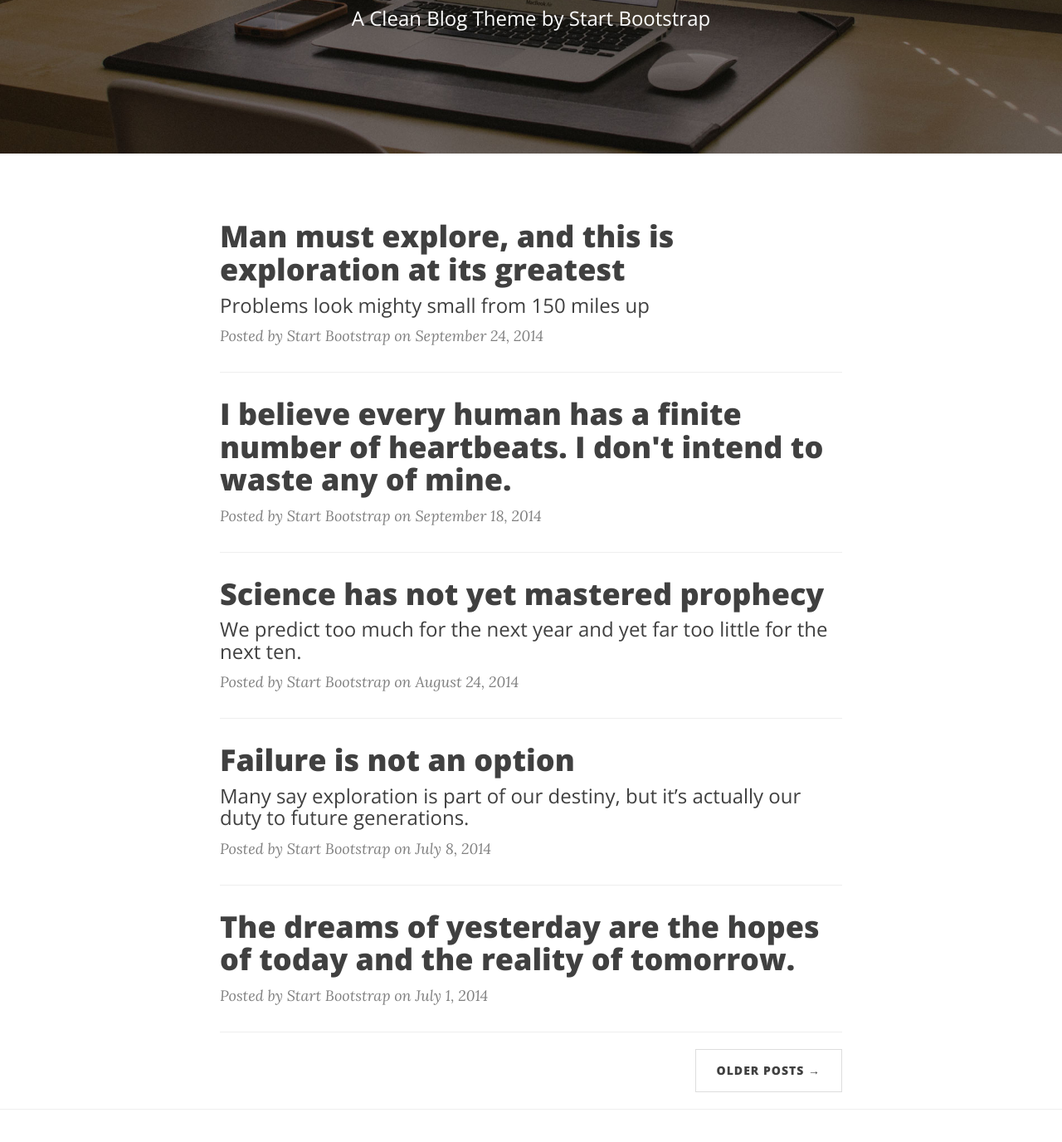
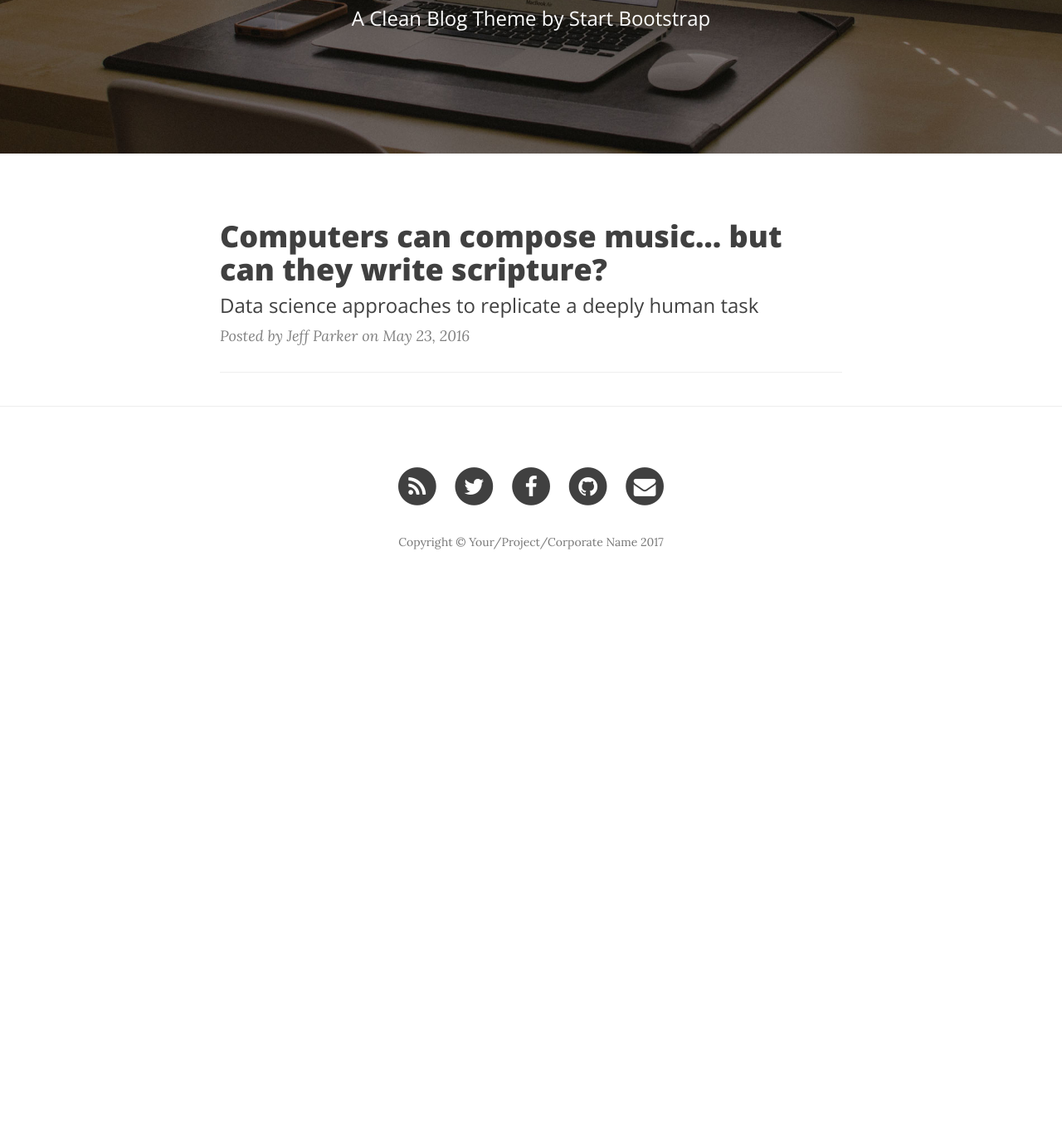
Before and after one commit to jeffreyxparker/jeffreyxparker.github.io, a Jekyll site: the page built from index.html, in a window 1280 px wide and 1400 px high, scrolled down 263 px. Shown: the top 1376 px of the window at 83% size. Built offline with Jekyll 4.4.1, drawn with Linux system fonts in a browser that asks for light colours; nearby versions of some CDN libraries; the list of posts is cut into pages by our own code; after the commit the page ends 992 px from its top, so only the background shows below that; some of the changed lines change nothing that is shown.

Commit message:
Adding first blog - computers_writing_scripture

```diff
--- a/_config.yml
+++ b/_config.yml
@@ -21,6 +21,6 @@ markdown: kramdown
 highlighter: rouge
 permalink: pretty
 paginate: 5
-exclude: ["less","node_modules","Gruntfile.js","package.json","README.md"]
+exclude: ["less","node_modules","Gruntfile.js","package.json","README.md","_trash"]
 
-gems: [jekyll-paginate, jekyll-feed]
+plugins: [jekyll-paginate, jekyll-feed]
--- /dev/null
+++ b/_posts/2016-05-23-computers-writing-scripture.markdown
@@ -0,0 +1,134 @@
+---
+layout:     post
+title:      "Computers can compose music… but can they write scripture?"
+subtitle:   "Data science approaches to replicate a deeply human task"
+date:       2016-05-23 12:00:00
+author:     "Jeff Parker"
+header-img: "img/newtestament_0.jpg"
+---
+<p><i><b>NOTE: Originally composed for <a href = "http://sites.northwestern.edu/msia/2017/05/23/computers-can-compose-music-but-can-they-write-scripture/">Northwestern's Master of Analytics (MSIA) Student Research Blog</a> and posted May 23rd, 2016. I was a student in the program at the time of posting.</b></i></p>
+<p>I was so impressed to learn from a peer that computer programs have been written to compose music. Music is widely considered an art that takes innately human abilities to craft pleasing sounds. Computers are dull and inanimate while music is alive and human. I do not have a musical background, but after investigating this “artificial” music, I realized that the programs analyze sounds and patterns to piece together new compositions.</p>
+
+<p>So if computers can compose music, something so deeply personal and human, I thought, what else deeply personal can they do? An idea sparked when I asked my wife late at night to tell me her favorite scripture verse in lieu of reading a chapter as is our nightly custom. My wife was too sleepy to read, in her drowsy voice gabbled what sounded like a random assortment of the most common biblical words, “For behold, thus sayeth the Lord, verily I say unto thee, that…” It was hilarious, but to the untrained ear, could have passed as a legitimate passage.</p>
+
+<p>The English language, much like music, follows certain patterns – any English major would agree. There are subjects and predicates instead of tunes; nouns and verbs instead of notes. The language of the ancient Jewish, Greek and Roman authors as translated by English monks certainly follows a very distinct pattern. Many bible scholars and linguistic experts have written much on this. I thought I might try my hand at using a computer to “artificially” write scripture.</p>
+
+<p>I should note that the Bible is something that is deeply personal and intimate for many people (as is music). For others, it is a very divisive subject. My humble attempts here are not to make a mockery of the Bible or to advocate it, but rather just to explore linguistic patterns using a scientific process. Wherever you fall on a religious spectrum, I think much can be learned from this type of text analysis. For instance, there are 5,975 unique words in 7,958 verses in the King James Version of the New Testament. I decided to focus solely on the New Testament, because 1) it is more recent, 2) it takes place over a shorter period of time than the Old Testament and 3) it is both shorter for computing purposes and easier to understand. All my R code can be found <a href = "https://github.com/jeffreyxparker/scripture_analysis/tree/master">here</a>. Below are the most common terms in the New Testament (“the”, “and”, and “that” are excluded):</p>
+
+<a href="#">
+    <img src="{{ site.baseurl }}/img/computers_writing_scripture_img1.png" alt="Post Sample Image">
+</a>
+
+<p>Just using the most common words, I can manually piece together something that sounds like a scripture verse:</p>
+
+<p>“<font face = "Old English Text MT" size = "6">A</font>ND UNTO HIM THAT ARE MAN, THOU SHALL DOETH ALL THINGS THAT WERE FROM THE LORD GOD, FOR THEY THAT ARE WITH THEM ARE THEY WHICH HAVE NOT, SAID JESUS” </p>
+
+<h2>Approach 1 – Subsequent Terms</h2>
+
+<p>I decided on three approaches to craft my “artificial” scripture. The first is to pick a first word (a seed word) and calculate which word is most likely to follow that. Then the word most likely to follow that word. And so on till something makes sense.</p>
+
+<a href="#">
+    <img src="{{ site.baseurl }}/img/computers_writing_scripture_img2.png" alt="Post Sample Image">
+</a>
+
+<p>Using the second most common starting term “FOR” I started down a path till I got the following: “FOR THE LORD JESUS CHRIST…” At this point, the most common word following CHRIST is JESUS which would put the verse into an infinite loop. So I choose the second most common word following Jesus. I had to do this a few times. Here is my final verse:</p>
+
+<p>“<font face = "Old English Text MT" size = "6">F</font>OR THE LORD JESUS CHRIST, AND HE THAT YE HAVE NOT BE NOT IN THE SAME. SHALL BE THE PEOPLE THAT THEY WERE COME TO THE SON.”</p>
+
+<p>Not too bad. It is fun to see how the verse wanders down different paths. However, the biggest problem with this method is that the next word is solely dependent on the previous word. The subsequent words have no memory of previous words. If I was to add a bit of memory to my algorithm to account for phrases, our verse would have wandered down a different path. This memory could be added by using the preceding two words instead of just one. The word following “THAT THEY” is “SHOULD” and would have taken the verse in a different direction. It would be fun to write an algorithm to look at the two preceding words (the two nearest neighbors from K-NN techniques). I would also like to try a decaying weight on the preceding words (similar to kernel weighting regression).</p>
+
+<h2>Approach 2 – Market Basket</h2>
+
+<p>This idea is to use rule associations used in market basket analysis to find words that commonly appear in the same verse. Again after picking a seed word, I will find the word that is mostly likely to appear in the same verse. Then take the second word and find the word most likely to appear with that word. So on and so till I have a good collection of words. Then I will manually arrange them into something that looks like a verse.</p>
+
+<p>The first step to this is to convert my data into transactions and look at some rules. This graph looks at the words that appear in 10% or more of the verses, or in market basket parlance, support greater than 10%.</p>
+
+<a href="#">
+    <img src="{{ site.baseurl }}/img/computers_writing_scripture_img3.png" alt="Post Sample Image">
+</a>
+
+<p>Market basket analysis looks at sets, so we if we expand the sets to several words, we get some great conglomerates of words that occur often together in a verse. I looked at sets of words with high support, here are few that stuck out to me:</p>
+
+“<font face = "Old English Text MT" size = "6">A</font>ND JESUS CHRIST THE LORD, OUR GOD…” Support = 0.004146771<br>
+“<font face = "Old English Text MT" size = "6">A</font>ND JESUS SAID UNTO HIM, THOU THAT THE…” Support = 0.003518472<br>
+“<font face = "Old English Text MT" size = "6">F</font>ATHER FROM GRACE, JESUS THE LORD OF OUR PEACE…” Support = 0.001633576<br>
+
+<p>My next step is to pick a seed topic and find words around that topic. Using the same seed word as in approach 1, I started with “FOR”. The word pair with the highest support with “FOR” is “THE”… No surprises there. I hit an infinite loop when I got to the word “THAT” so I skipped to the next highest support. In fact, {and,that,the} have very high support. Below you can see my chaining:</p>
+
+<table>
+  <tr>
+    <th>Start Word</th>
+    <th>Word Pair (Market Basket)</th>
+    <th>Support</th>
+  </tr>
+  <tr>
+    <td>FOR</td>
+    <td>{for,the}</td>
+    <td>0.1662478</td>
+  </tr>
+  <tr>
+    <td>THE</td>
+    <td>{the,and}</td>
+    <td>0.4938427</td>
+  </tr>
+  <tr>
+    <td>AND</td>
+    <td>{and,that}</td>
+    <td>0.2484293</td>
+  </tr>
+  <tr>
+    <td>THAT</td>
+    <td>{that,unto}</td>
+    <td>0.102915</td>
+  </tr>
+  <tr>
+    <td>UNTO</td>
+    <td>{him,unto}</td>
+    <td>0.090852</td>
+  </tr>
+  <tr>
+    <td>HIM</td>
+    <td>{him,they}</td>
+    <td>0.057929128</td>
+  </tr>
+  <tr>
+    <td>THEY</td>
+    <td>{them,they}</td>
+    <td>0.056798191</td>
+  </tr>
+  <tr>
+    <td>THEM</td>
+    <td>{said,them}</td>
+    <td>0.040965067</td>
+  </tr>
+  <tr>
+    <td>SAID</td>
+    <td>{jesus,said}</td>
+    <td>0.031917567</td>
+  </tr>
+  <tr>
+    <td>JESUS</td>
+    <td>{christ,jesus}</td>
+    <td>0.032168887</td>
+  </tr>
+</table>
+
+<p>Now manually putting my words together:</p>
+
+<p>“<font face = "Old English Text MT" size = "6">J</font>ESUS CHRIST SAID UNTO THEM ‘AND THEY THAT THE’…”</p>
+
+<p>Honestly, I was a little disappointed with this method. I tried this pattern using other seed words as well. A major drawback to the association rules is that sentences are sequenced while market baskets are not. The market basket calculates the most commonly used words in a sentence, whether the word came before or after, it does not discriminate. So this method does not capture the natural pattern of speech.</p>
+
+<h2>Approach 3 – Deep Learning</h2>
+
+<p>My last approach is to use deep learning techniques to generate the text. I have much to learn about deep learning, but fortunately, my professor, Dr. Ellick Chan, pointed me to some code on GitHub that students had used previously to generate song lyrics. I did not write any of the code, I just used it straight out of the box, but using the same New Testament as the corpus. Just for fun, I started run epochs before my wife and I went to church, and then I checked it when we got home. Here are some of the best results using the seed “not into the judgment hall, lest they s” which was randomly generated as part of the code:</p>
+
+<p>“<font face = "Old English Text MT" size = "6">A</font>ND HE HAD SENT JOHN SAID UNTO THEM, YE HAVE DISOBEDIENT, THAT IT IS THE SON OF MAN AS HE THAT GIVEN THEM ALL THE LAW IN THE SAME IS FAITH AND OF THE WORLD OF MAN OF THE LORD AND EVERY ON.”</p>
+
+<p>I am really excited to learn more about deep learning and start playing with the code. The code actually generates based on individual characters. It is pretty remarkable that it generates actual words. However, I would like to change it so it uses words instead.</p>
+
+<h2>Conclusion</h2>
+
+<p>My intuition going into this exercise was that my approaches would get progressively better. I thought Approach 3 (Deep Learning) would do better than Approach 2 (Market Basket) which would do better than Approach 1 (Subsequent Terms). As a human reader you can be the judge, but personally, I think Approach 1 did the best. This is because this method captured the sequenced patterns of sentences (a noun is followed by a connector which is followed by an adverb, etc.). It think with some tuning the Deep Learning approach could also return some more interesting results.</p>
+
+<p>Ultimately, after this exercise, I learned a lot about text analytics and a little about the New Testament as well. It was very entertaining for me to read and generate the scriptures. I am excited to see what other deeply human concepts computers can mimic in addition to writing scripture and composing music.</p>
```
Also changed, not shown: _trash/Stock Posts/2014-06-10-dinosaurs.markdown (renamed from _posts/2014-06-10-dinosaurs.markdown), _trash/Stock Posts/2014-07-01-dreams.markdown (renamed from _posts/2014-07-01-dreams.markdown), _trash/Stock Posts/2014-07-08-failure-is-not-an-option.markdown (renamed from _posts/2014-07-08-failure-is-not-an-option.markdown), _trash/Stock Posts/2014-08-24-science-has-not-yet-mastered-prophecy.markdown (renamed from _posts/2014-08-24-science-has-not-yet-mastered-prophecy.markdown), _trash/Stock Posts/2014-09-18-i-believe.markdown (renamed from _posts/2014-09-18-i-believe.markdown), _trash/Stock Posts/2014-09-24-man-must-explore.markdown (renamed from _posts/2014-09-24-man-must-explore.markdown), _trash/contact.html (renamed from contact.html), img/computers_writing_scripture_img1.png (added), img/computers_writing_scripture_img2.png (added), img/computers_writing_scripture_img3.png (added), img/newtestament_0.jpg (added).
